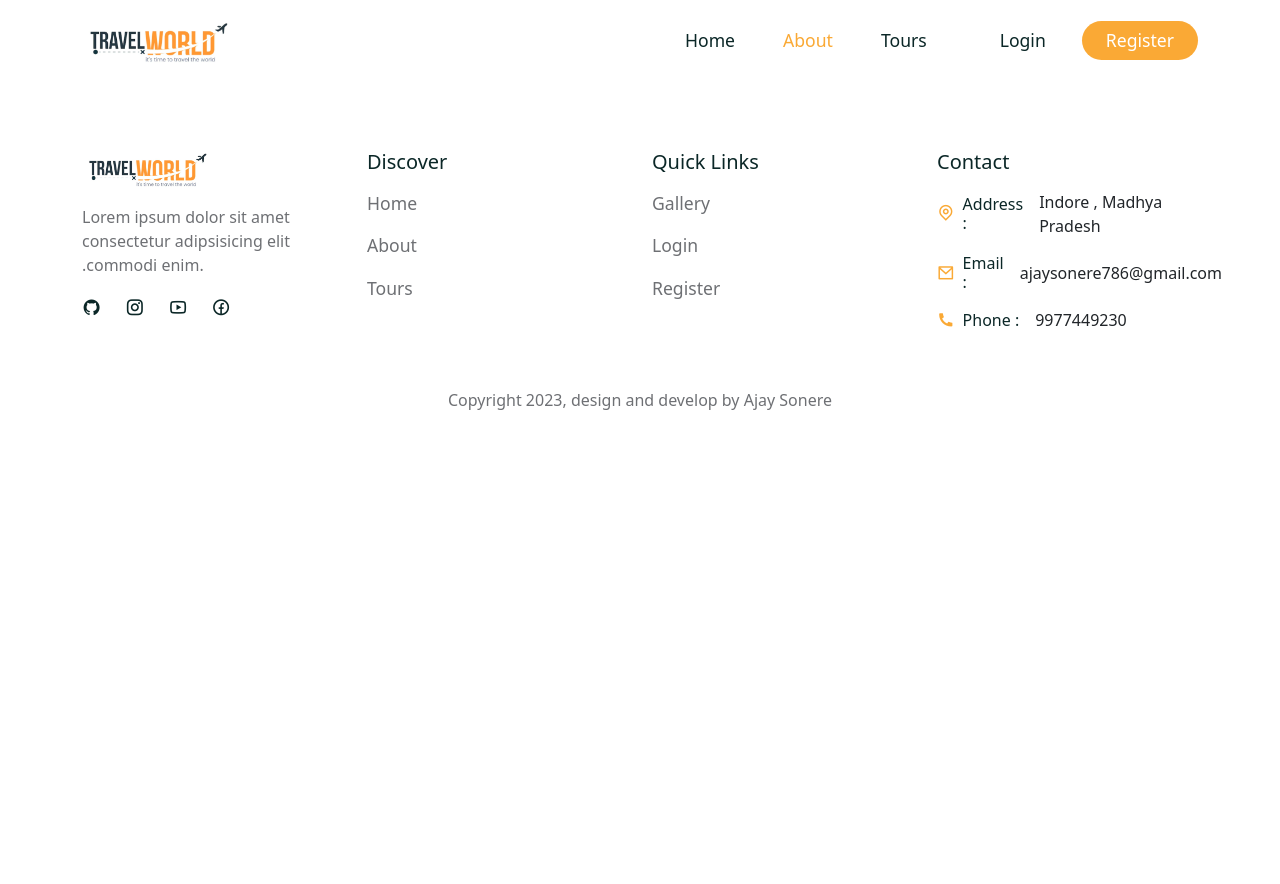
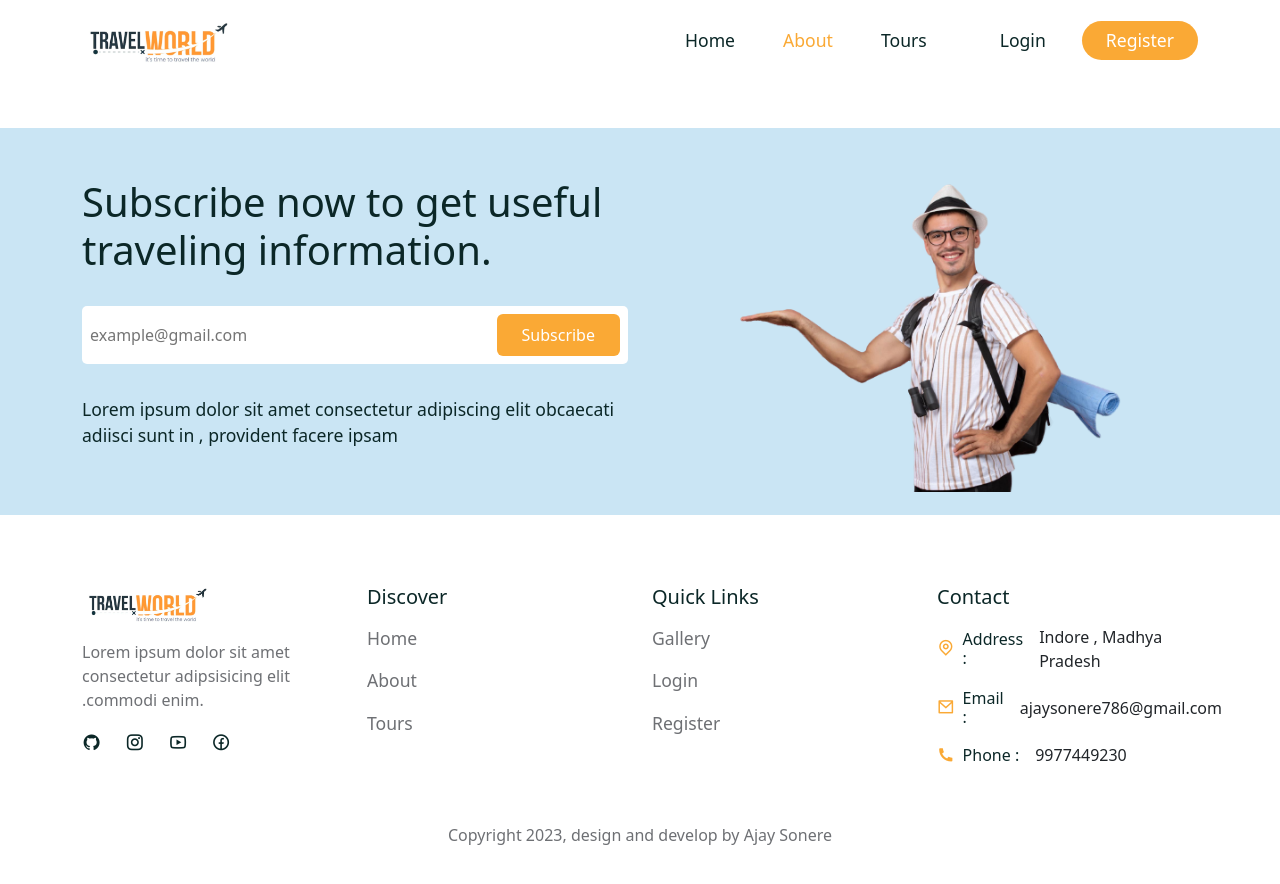
Before and after one commit to ajaysonere/ToursAndTravels, a React (Create React App) app in the folder tour-management/frontend/: page /about in a window 1280 px wide. Shown: the top 884 px of the page. Before the commit the page ends 800 px from the top, so only its background shows below. Built offline with nearby package versions, Linux system fonts and the light colour scheme; a web font is replaced by a local one.

Commit message:
about page is updated

```diff
--- /dev/null
+++ b/tour-management/frontend/src/pages/About.js
@@ -0,0 +1,10 @@
+import NewsLetter from "../shared/NewsLetter";
+function About(){
+    return (
+        <>
+          <NewsLetter/>
+        </>
+    );
+}
+
+export default About;
--- a/tour-management/frontend/src/router/Routers.js
+++ b/tour-management/frontend/src/router/Routers.js
@@ -7,6 +7,7 @@ import Login from '../pages/Login';
 import Register from '../pages/Register';
 import SearchResultList from '../pages/SearchResultList';
 import ThankYou from '../pages/ThankYou.js';
+import About from '../pages/About.js';
 
 
 
@@ -16,6 +17,7 @@ function Routers(){
           <Routes>
              <Route path= "/" element={<Navigate to='/home' />}  />
              <Route path='/home' element={<Home/>} />
+             <Route path='/about' element={<About/>}/>
              <Route path='/tours' element={<Tour/>}/>
              <Route path='/tours/:id' element={<TourDetails/> } />
              <Route path='/login' element={<Login/>} />
```
